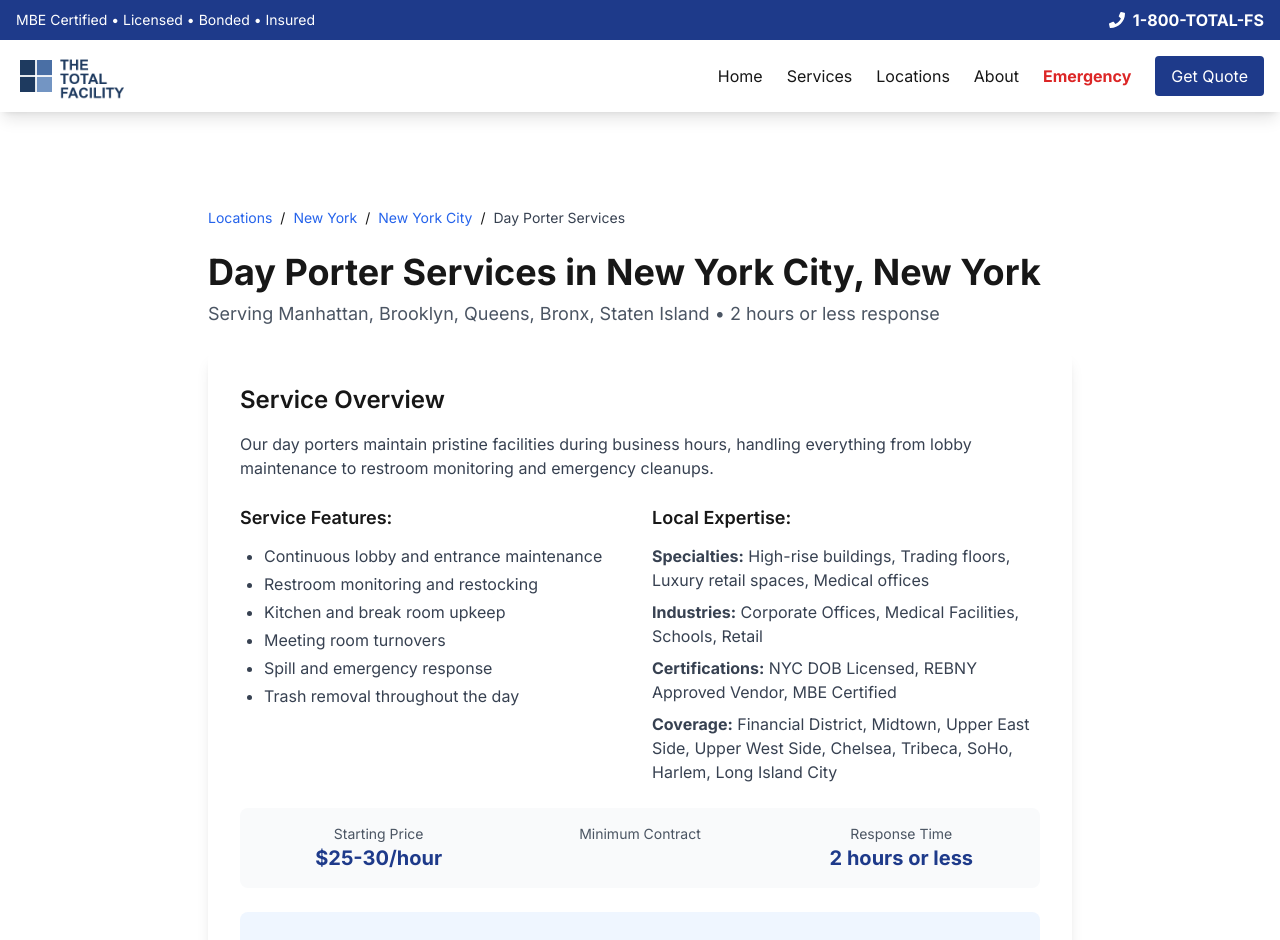
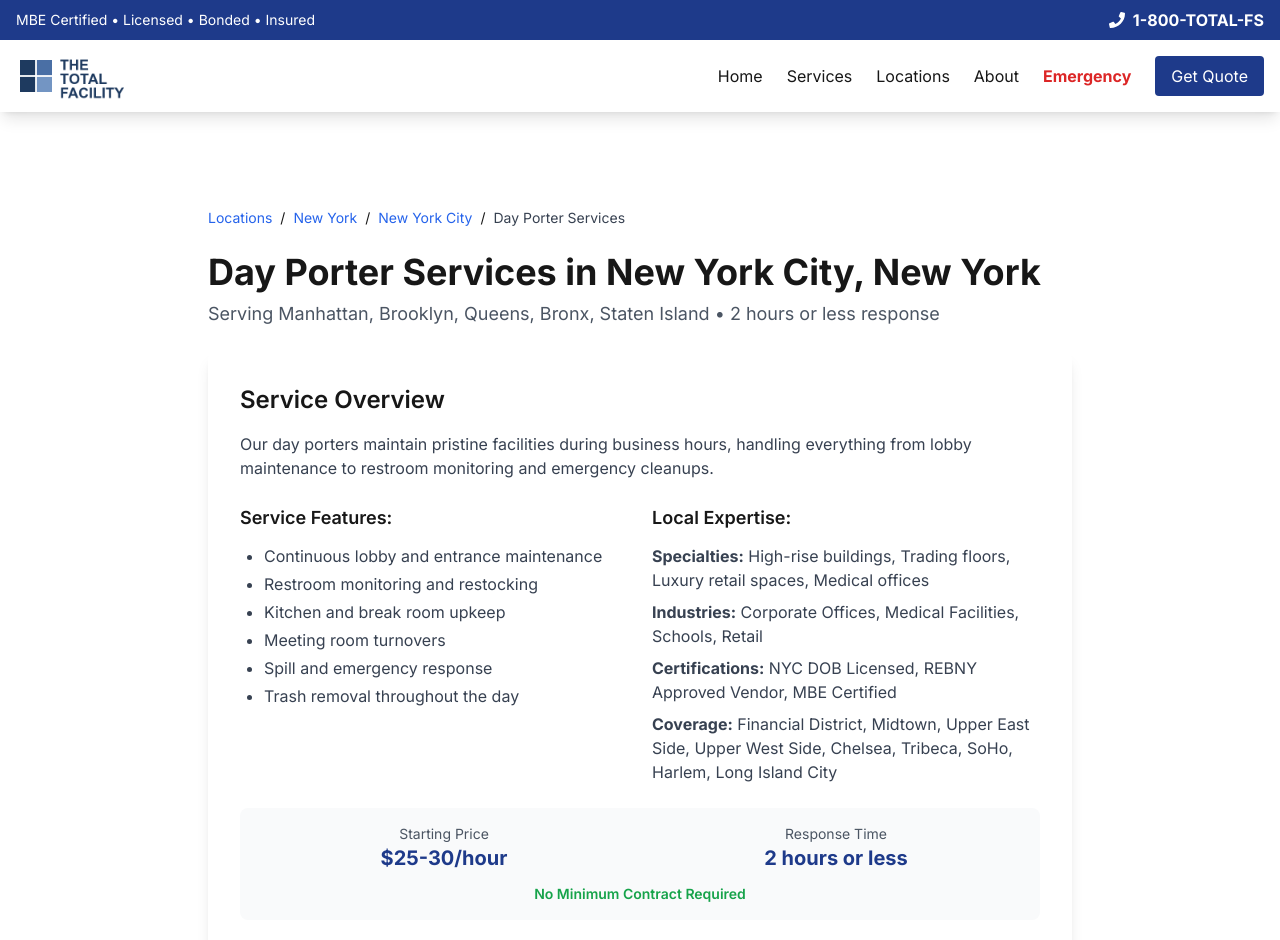
Before and after one commit to mpgarcia2003/the-total-facility, a Next.js app: page /locations/new-york/new-york/day-porter in a window 1280 px wide. Shown: the top 940 px of the page. Built offline with nearby package versions, Linux system fonts and the light colour scheme.

Commit message:
Fix template to remove minContract reference and highlight no minimum contract

```diff
--- a/app/locations/[state]/[city]/[service]/page.tsx
+++ b/app/locations/[state]/[city]/[service]/page.tsx
@@ -92,21 +92,20 @@
             </div>
           </div>
 
-          {/* Pricing and contract info */}
+          {/* Pricing and response info */}
           <div className="bg-gray-50 p-4 rounded-lg mb-6">
-            <div className="grid md:grid-cols-3 gap-4 text-center">
+            <div className="grid md:grid-cols-2 gap-4 text-center">
               <div>
                 <p className="text-sm text-gray-600">Starting Price</p>
                 <p className="text-xl font-bold text-blue-900">{svc.basePrice}</p>
               </div>
               <div>
-                <p className="text-sm text-gray-600">Minimum Contract</p>
-                <p className="text-xl font-bold text-blue-900">{c.minContract}</p>
-              </div>
-              <div>
                 <p className="text-sm text-gray-600">Response Time</p>
                 <p className="text-xl font-bold text-blue-900">{c.responseTime}</p>
               </div>
+            </div>
+            <div className="text-center mt-3">
+              <p className="text-sm text-green-600 font-semibold">No Minimum Contract Required</p>
             </div>
           </div>
 
```
